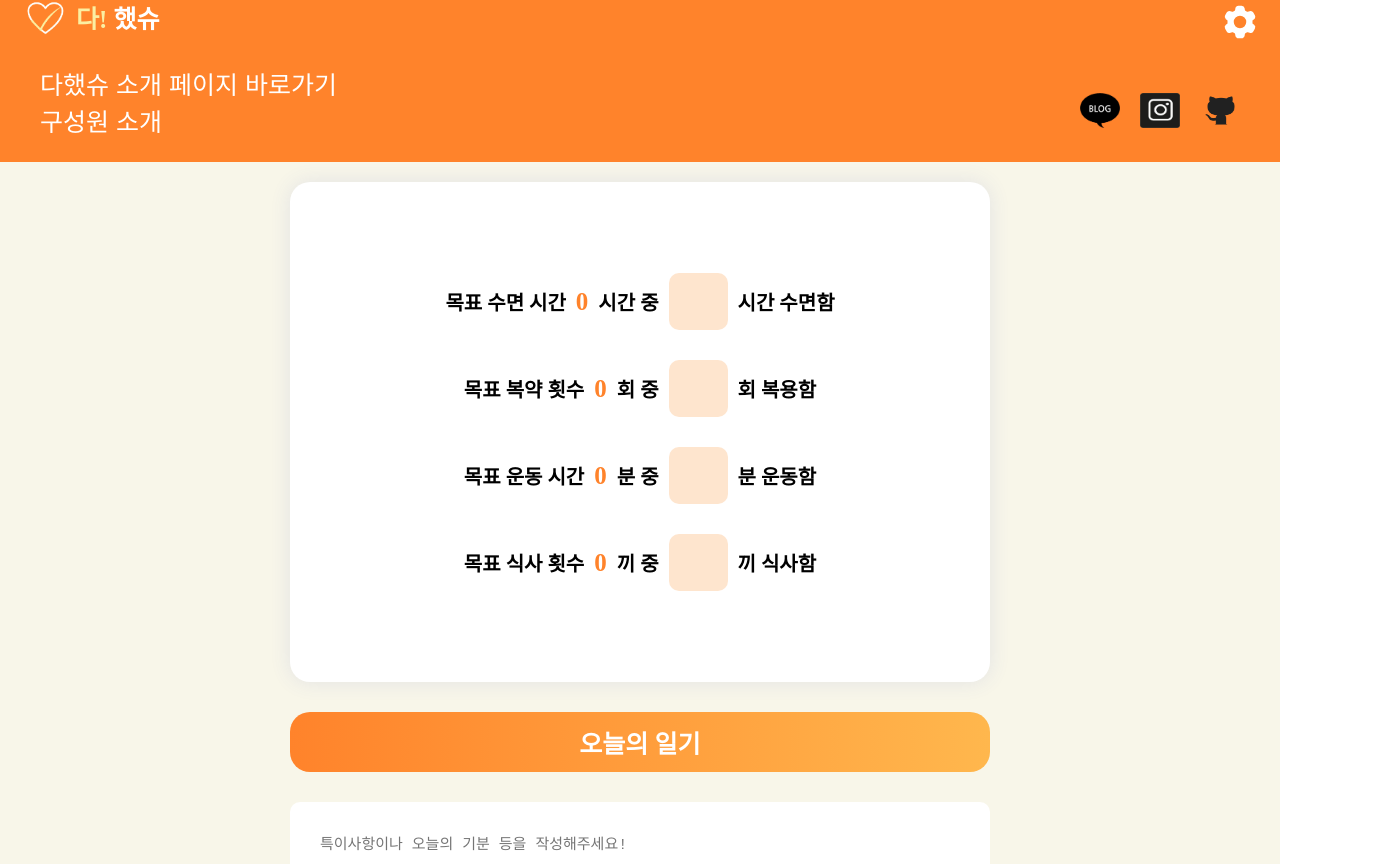
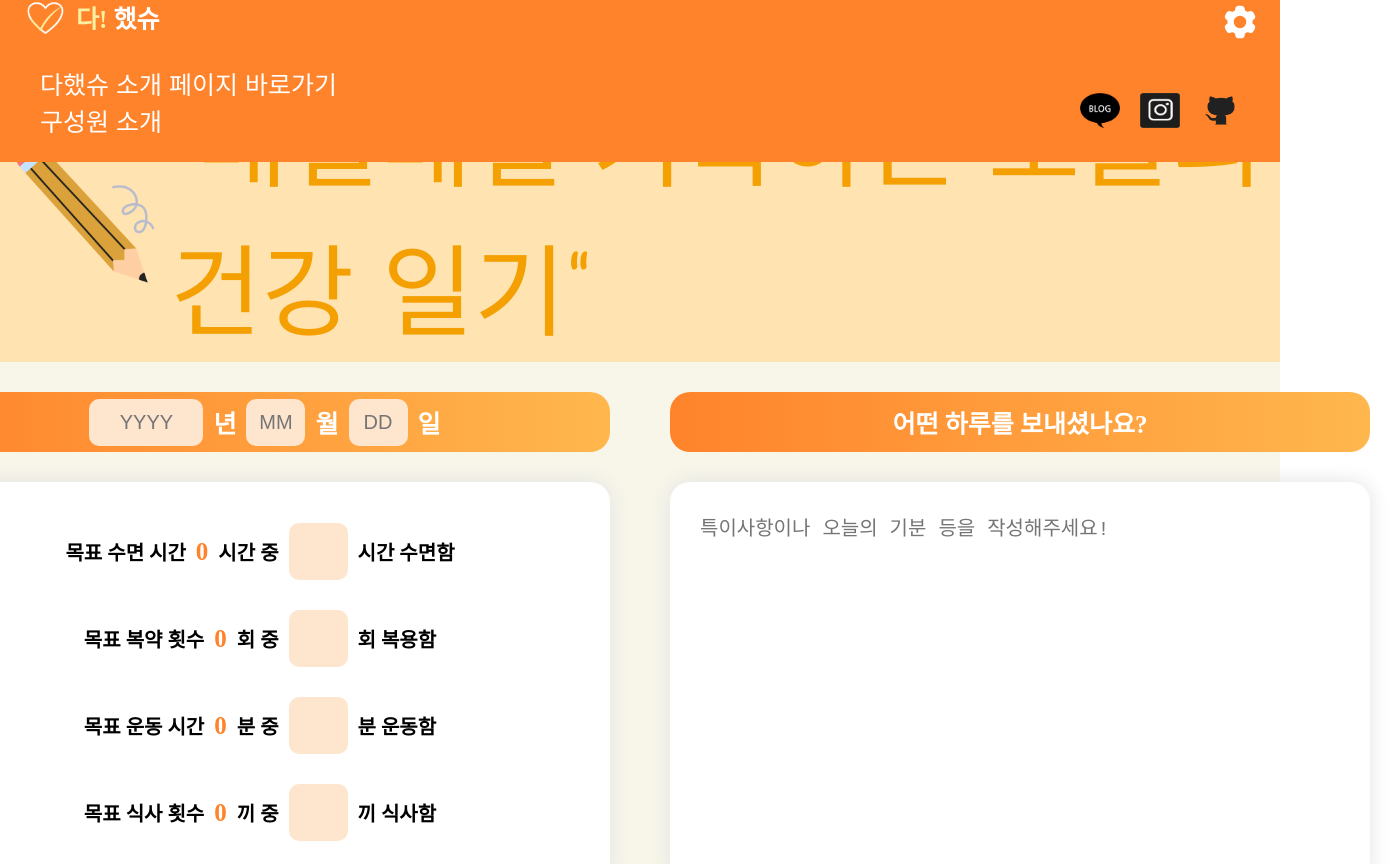
Before and after one commit to snuubinny/healthwarning, a React (Create React App) app: page /CreatePost in a window 1280 px wide. Shown: the part 19-883 px from the top of the page, 1400 px wide, since content can reach past the window. Built offline with nearby package versions, Linux system fonts and the light colour scheme; no server answers; a web font is replaced by a local one.

Commit message:
CreatePost, Loginform 디자인 수정

```diff
--- a/src/pages/CreatePost.jsx
+++ b/src/pages/CreatePost.jsx
@@ -2,14 +2,69 @@ import React, { useState, useEffect } from "react";
 import { useNavigate, useParams } from "react-router-dom";
 import styled from "styled-components";
 import axios from "axios";
+import Pen from "../img/pen.png";
+import { keyframes } from "styled-components";
+
+const fadeIn = keyframes`
+  from {
+    opacity: 0;
+    transform: translateY(20px);
+  }
+  to {
+    opacity: 1;
+    transform: translateY(0);
+  }
+`;
+
+const AnimatedContainer = styled.div`
+  animation: ${fadeIn} 0.5s ease-out;
+  opacity: 1;
+  transform: translateY(0);
+`;
 
 const Wrapper = styled.div`
+  display: flex;
+  flex-direction: column;
+`;
+
+const PostHeader = styled.div`
+ display: flex;
+ justify-content: center;
+ align-items: center;
+ background-color: #ffe3b0;
+  font-size: 100px;
+  color:#f4a003;
+  font-family: "Nanum Pen Script", cursive;
+  width: 100%;
+  height: 300px;
+`;
+
+const Pencil = styled.img`
+  width: 170px;
+  height: 170px;
+`;
+
+const InfoWrapper = styled.div`
   width: 100%;
   height: auto;
   display: flex;
   justify-content: center;
+  align-items: flex-start;
+  flex-direction:row;
+`;
+
+const CheckListContainer = styled.div`
+  display:flex;
+  flex-direction: column;
+  justify-content: center;
   align-items: center;
+`;
+
+const DairyContainer = styled.div`
+  display:flex;
   flex-direction: column;
+  justify-content: center;
+  align-items: center;
 `;
 
 const CheckListTitle = styled.div`
@@ -58,7 +113,7 @@ const CheckList = styled.div`
   align-items: center;
   flex-direction: column;
   width: 700px;
-  height: 500px;
+  height: 400px;
   background-color: #ffffff;
   border-radius: 20px;
   box-shadow: 0px 0px 20px 1px #e4e4e4;
@@ -136,14 +191,23 @@ const DiaryTitle = styled.div`
 
 const DiaryInput = styled.textarea`
   width: 640px;
-  height: 300px;
+  height: 340px;
   resize: none;
   background-color: #ffffff;
   border-style: none;
-  border-radius: 10px;
+  border-radius: 20px;
+  border-radius: 20px;
+  box-shadow: 0px 0px 20px 1px #e4e4e4;
   outline-color: #ffd4b5;
   padding: 30px;
-  font-size: 15px;
+  font-size: 20px;
+`;
+
+const PostButtonContainer = styled.div`
+  display: flex;
+  flex-direction: row;
+  justify-content: center;
+  margin: 30px;
 `;
 
 const PostButton = styled.button`
@@ -152,7 +216,7 @@ const PostButton = styled.button`
   border: none;
   background-color: #ff832b;
   color: white;
-  font-size: large;
+  font-size: 20px;
   font-weight: bold;
   border-radius: 10px;
   margin: 30px;
@@ -165,6 +229,7 @@ const PostButton = styled.button`
 `;
 
 function CreatePost() {
+  const [isVisible, setIsVisible] = useState(false);
   const { userId } = useParams();
   const navigate = useNavigate();
 
@@ -247,7 +312,13 @@ function CreatePost() {
   };
 
   return (
-    <Wrapper>
+  <AnimatedContainer isVisible={isVisible}>
+  <Wrapper>
+   <PostHeader>
+    <Pencil src={Pen}/>"매일매일 기록하는 오늘의 건강 일기"
+   </PostHeader>
+   <InfoWrapper>
+    <CheckListContainer>
       <CheckListTitle>
         <YYYY
           placeholder="YYYY"
@@ -275,7 +346,7 @@ function CreatePost() {
             handleNumberInput(e, (value) => setDate({ ...date, day: value }), 31)
           }
         />
-        일 어떤 하루를 보내셨나요?
+        일
       </CheckListTitle>
       <CheckList>
         <SleepBox>
@@ -308,14 +379,21 @@ function CreatePost() {
           끼 식사함
         </MealsBox>
       </CheckList>
-      <DiaryTitle>오늘의 일기</DiaryTitle>
+    </CheckListContainer>
+    <DairyContainer>
+      <DiaryTitle>어떤 하루를 보내셨나요?</DiaryTitle>
       <DiaryInput
         placeholder="특이사항이나 오늘의 기분 등을 작성해주세요!"
         value={diary}
         onChange={(e) => setDiary(e.target.value)}
       />
-      <PostButton onClick={handleSubmit}>등록하기</PostButton>
-    </Wrapper>
+    </DairyContainer>
+  </InfoWrapper>
+  <PostButtonContainer>
+    <PostButton onClick={handleSubmit}>등록하기</PostButton>
+  </PostButtonContainer>
+</Wrapper>
+</AnimatedContainer>
   );
 }
 
--- a/src/pages/LoginForm.jsx
+++ b/src/pages/LoginForm.jsx
@@ -5,13 +5,13 @@ import axios from "axios";
 import footerLogo from "../img/Footer_Logo.png";
 import Test from "../components/Test";
 
-const LoginBg = `${process.env.PUBLIC_URL}/Loginbg3.png`;
+const LoginBg = `${process.env.PUBLIC_URL}/Loginbg2.png`;
 
 const LoginContainer = styled.div`
   background-image: url(${LoginBg});
   background-size: cover;
   background-position: center;
-  background-color: #f8f6e9;
+  background-color: #fcfbf4;
   display: flex;
   justify-content: flex-end;
   align-items: center;
--- a/src/pages/PostList.jsx
+++ b/src/pages/PostList.jsx
@@ -4,6 +4,24 @@ import styled from "styled-components";
 import axios from "axios";
 import Pagination from "../components/Pagination";
 import RecentPosts from "../components/RecentPosts";
+import { keyframes } from "styled-components";
+
+const fadeIn = keyframes`
+  from {
+    opacity: 0;
+    transform: translateY(20px);
+  }
+  to {
+    opacity: 1;
+    transform: translateY(0);
+  }
+`;
+
+const AnimatedContainer = styled.div`
+  animation: ${fadeIn} 0.5s ease-out;
+  opacity: 1;
+  transform: translateY(0);
+`;
 
 const Wrapper = styled.div`
   background-color: #f8f6e9;
@@ -41,7 +59,7 @@ const CheeringComments = styled.div`
   margin-top: 20px;
   font-size: 20px;
   font-weight: bold;
-  background-color: #cdcdcd;
+  background-color: #ffdc9b;
   color: #000000;
 `;
 
@@ -57,6 +75,7 @@ const AchievementRate = styled.div`
 `;
 
 const PostList = () => {
+  const [isVisible, setIsVisible] = useState(false);
   const { userId } = useParams(); // URL 파라미터에서 userId를 가져옴
   const [tenDaysAverage, setTenDaysAverage] = useState(0);
   const navigate = useNavigate();
@@ -110,7 +129,8 @@ const PostList = () => {
   };
 
   return (
-    <Wrapper>
+  <AnimatedContainer isVisible={isVisible}>
+  <Wrapper>
       <CheeringComments>{getCheeringMessage()}</CheeringComments>
       <HeadLine>
         최근 10일 내의 달성률은
@@ -120,6 +140,7 @@ const PostList = () => {
       <RecentPosts userId={userId}/>
       <Pagination userId={userId} onPostClick={handlePostClick} />
     </Wrapper>
+  </AnimatedContainer>
   );
 };
 
```
Also changed, not shown: src/img/pen.png (added), 1 other file (tests, documents, lock files or other folders).
